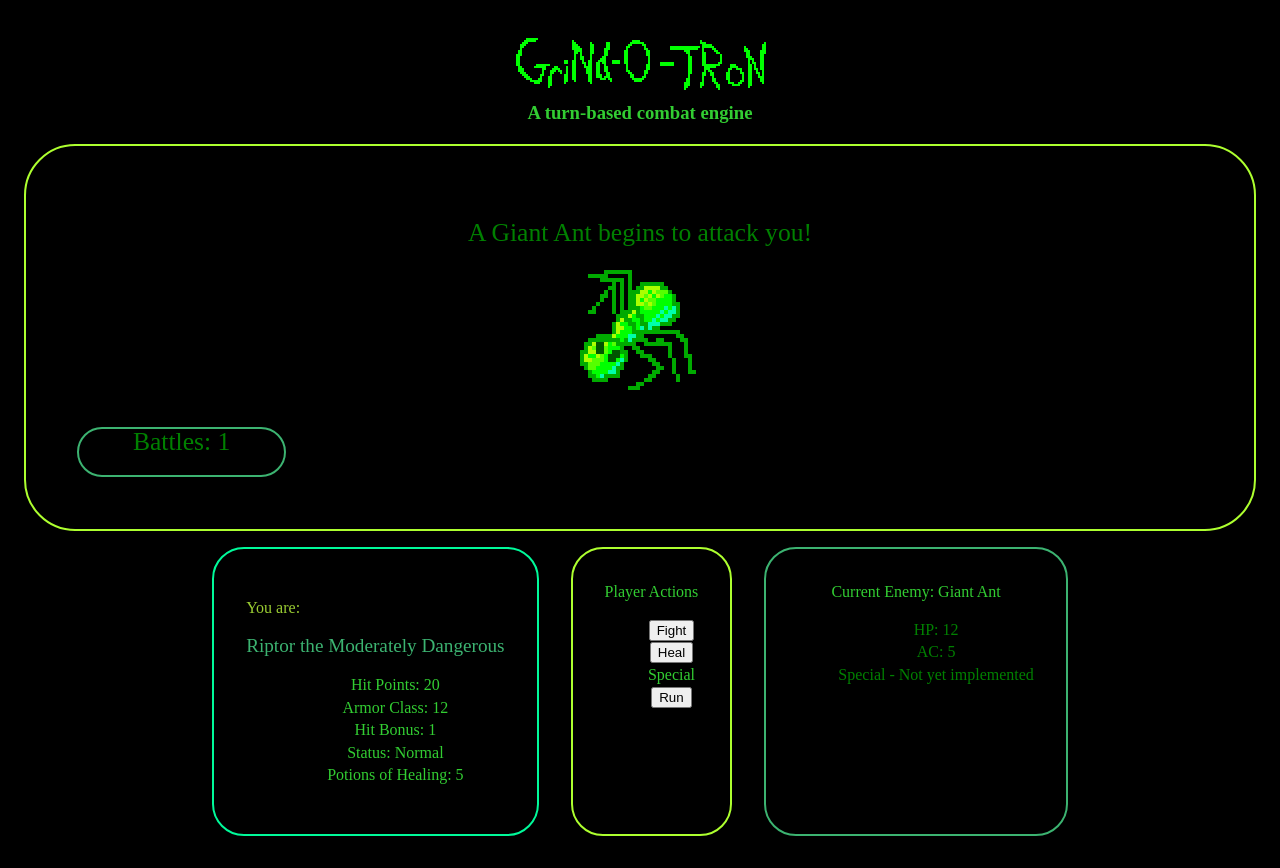
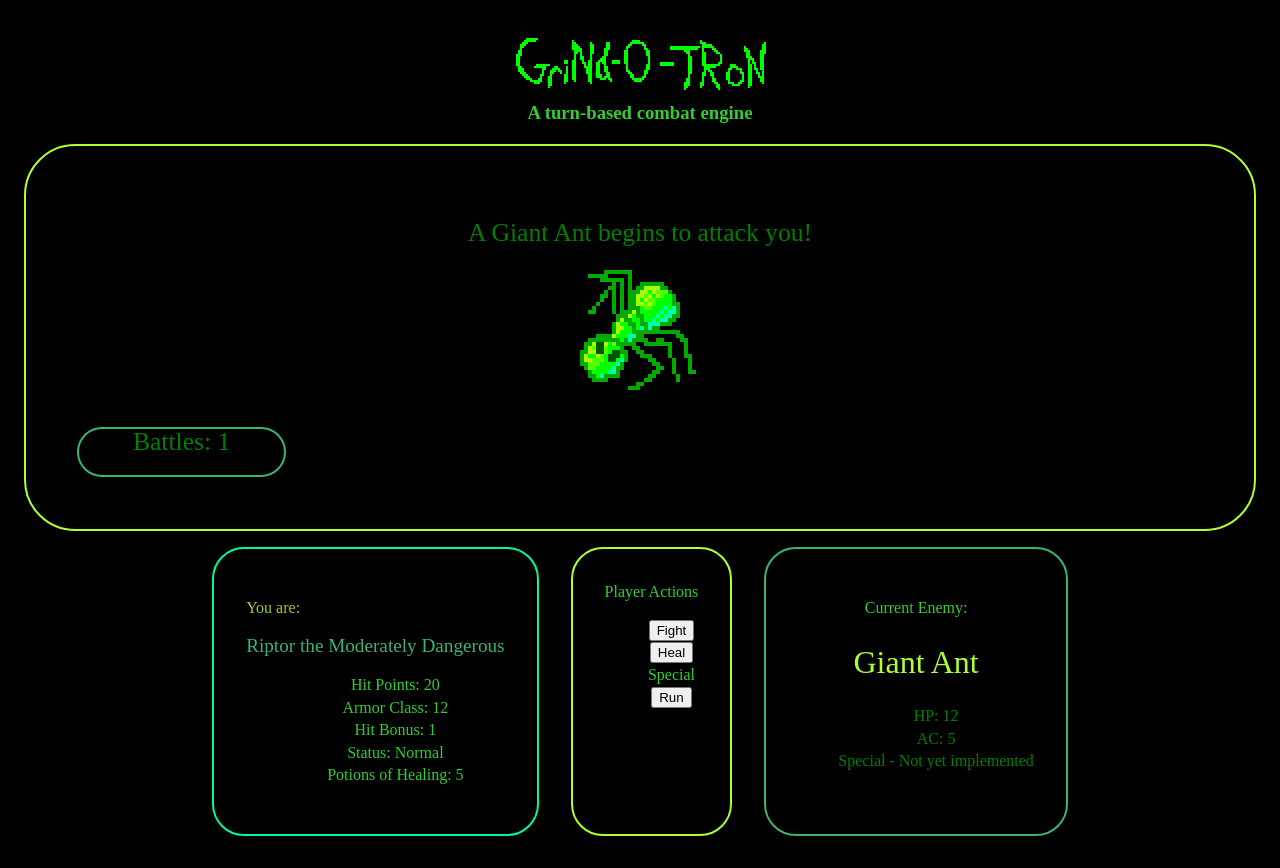
Before and after one commit to MustardJoe/rpg-combat-engine, a React app: page / in a window 1280 px wide. Built offline with nearby package versions, Linux system fonts and the light colour scheme; a web font is replaced by a local one.

Commit message:
styled comp

```diff
--- a/src/components/enemystats/EnemyStats.js
+++ b/src/components/enemystats/EnemyStats.js
@@ -24,7 +24,8 @@ function EnemyComp({ enemy }) {
 
   return (
     <section className={styles.enemyStats}>
-      Current Enemy: {name}
+      <p>Current Enemy:</p>
+      <p className={styles.enemyName}>{name}</p>
       <ul className={styles.statsList}>
         <li>HP: {hitPoints}</li>
         <li>AC: {armorClass}</li>
--- a/src/components/enemystats/enemystats.css
+++ b/src/components/enemystats/enemystats.css
@@ -11,3 +11,8 @@
   list-style: none;
   color: green;
 }
+
+.enemyName {
+  font-size: 2em;
+  color: greenyellow;
+}
```
